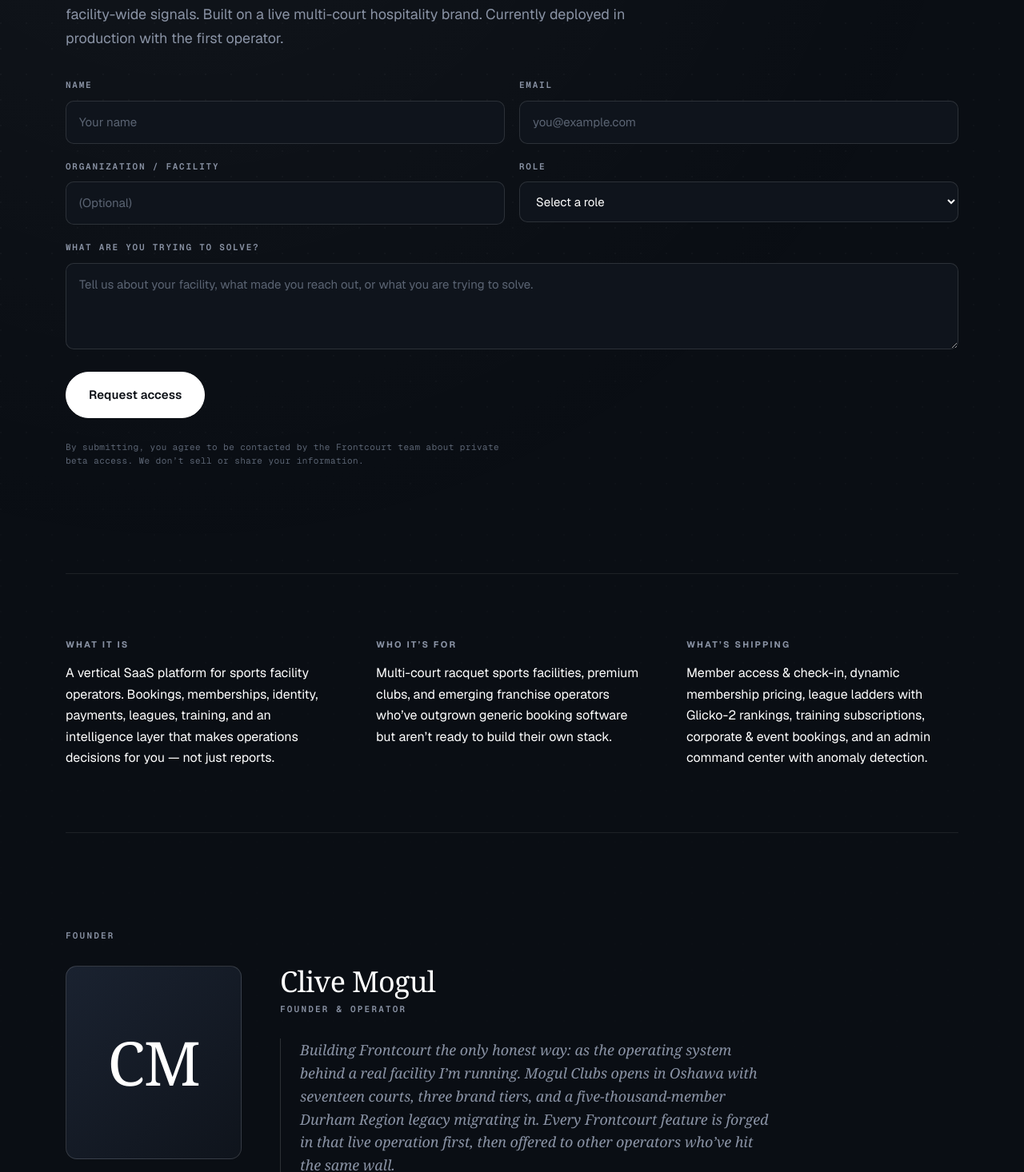
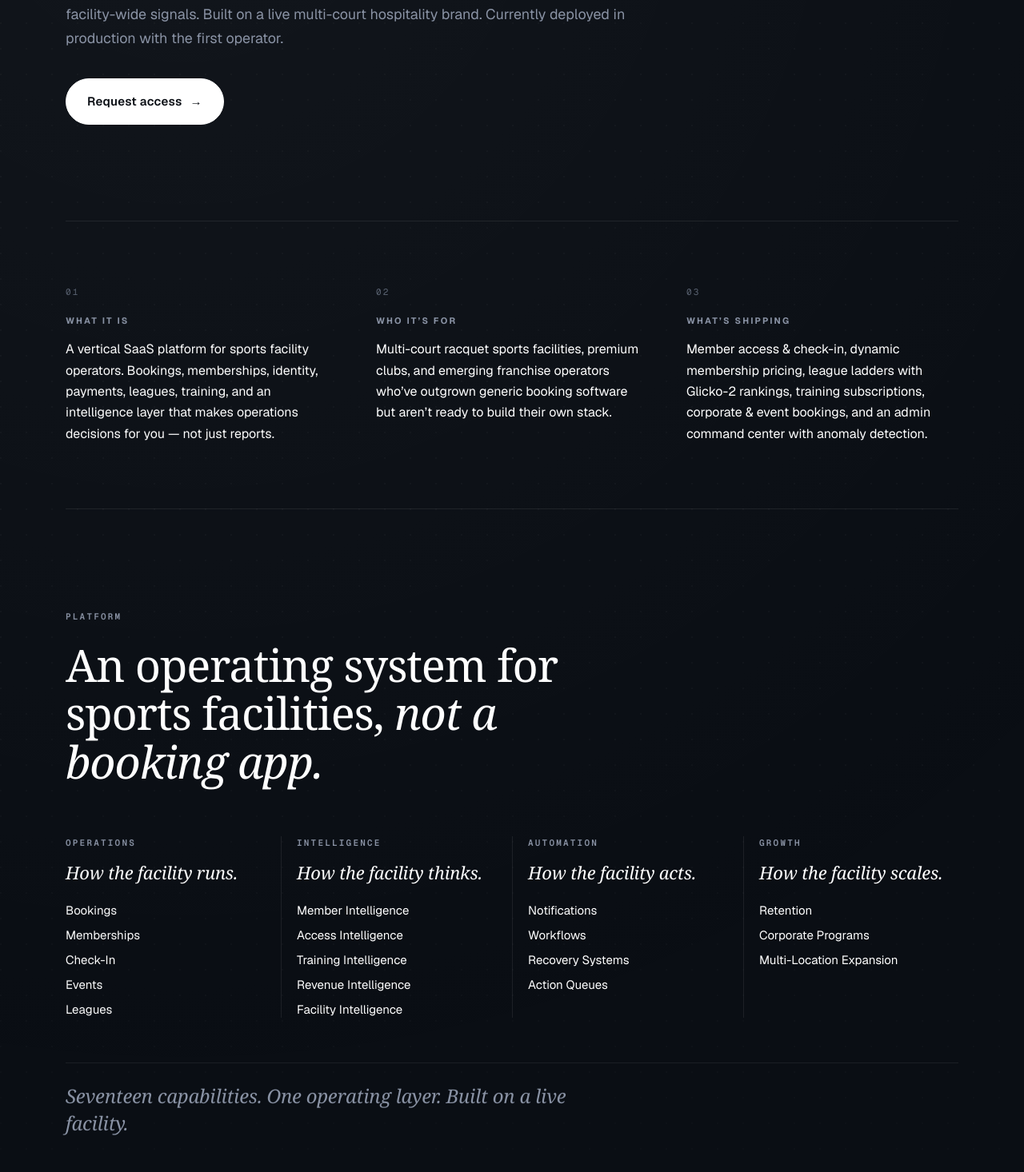
Before and after one commit to mogulclubs/frontcourt-site, a Next.js app: page / in a window 1280 px wide. Shown: the part 484-1950 px from the top of the page at 80% size. Built offline with nearby package versions, Linux system fonts and the light colour scheme.

Commit message:
feat(upgrade): restructure page IA (header CTA, hero, OS, founder, promoted waitlist)

```diff
--- a/app/page.tsx
+++ b/app/page.tsx
@@ -1,54 +1,14 @@
-'use client'
-
-import { useState, type FormEvent } from 'react'
-
-type Status = 'idle' | 'submitting' | 'success' | 'error'
-
-const EMAIL_RX = /^[^\s@]+@[^\s@]+\.[^\s@]+$/
+import { Reveal } from '@/components/Reveal'
+import { PlatformGrid } from '@/components/PlatformGrid'
+import { WaitlistSection } from '@/components/WaitlistSection'
 
 export default function HomePage() {
-  const [status, setStatus] = useState<Status>('idle')
-  const [error, setError] = useState<string | null>(null)
-
-  async function handleSubmit(e: FormEvent<HTMLFormElement>) {
-    e.preventDefault()
-    setError(null)
-    const form = e.currentTarget
-    const data = new FormData(form)
-    const name = String(data.get('name') || '').trim()
-    const email = String(data.get('email') || '').trim()
-    const organization = String(data.get('organization') || '').trim()
-    const role = String(data.get('role') || '').trim()
-    const message = String(data.get('message') || '').trim()
-    const honeypot = String(data.get('company_size_bot') || '').trim()
-    if (honeypot.length > 0) { setStatus('success'); return }
-    if (!email || !EMAIL_RX.test(email)) { setError('Please enter a valid email address.'); return }
-    setStatus('submitting')
-    try {
-      const res = await fetch('/api/waitlist', {
-        method: 'POST',
-        headers: { 'Content-Type': 'application/json' },
-        body: JSON.stringify({ name, email, organization, role, message }),
-      })
-      const body = await res.json().catch(() => ({} as { ok?: boolean; error?: string }))
-      if (!res.ok || body?.ok !== true) {
-        setError(typeof body?.error === 'string' ? body.error : 'Something went wrong. Please try again.')
-        setStatus('error')
-        return
-      }
-      setStatus('success')
-      form.reset()
-    } catch {
-      setError('Network error. Please try again.')
-      setStatus('error')
-    }
-  }
-
   return (
     <main className="page">
       <div className="container">
+
         <header className="topbar">
-          <a className="brand" href="/" aria-label="Frontcourt.ai — Intelligence for sports facilities">
+          <a className="brand hero-anim hero-anim-1" href="/" aria-label="Frontcourt.ai — Intelligence for sports facilities">
             <svg className="brand-mark" viewBox="0 0 64 64" xmlns="http://www.w3.org/2000/svg" aria-hidden="true">
               <g transform="matrix(0.0306,0,0,-0.0306,2.74,66.32)" fill="currentColor">
                 <path d="M1275 2029 c-143 -28 -329 -107 -467 -199 -145 -97 -320 -279 -419 -435 -139 -218 -198 -428 -186 -660 6 -121 35 -228 85 -314 60 -103 209 -220 249 -195 39 25 85 212 103 419 17 201 57 346 147 535 120 250 356 545 598 746 58 48 104 92 102 98 -5 14 -146 17 -212 5z" />
@@ -61,111 +21,78 @@
               <span className="brand-tagline">Intelligence for sports facilities</span>
             </span>
           </a>
-          <div className="topbar-meta">Est. 2026 · Oshawa, ON</div>
+          <a className="nav-cta hero-anim hero-anim-2" href="#access">
+            <span>Request access</span>
+            <span aria-hidden="true">→</span>
+          </a>
         </header>
 
         <section className="hero">
-          <span className="status-pill">
+          <span className="status-pill hero-anim hero-anim-3">
             <span className="pulse" aria-hidden="true" />
             In Private Beta
           </span>
 
-          <h1 className="h1">
+          <h1 className="h1 hero-anim hero-anim-4">
             The intelligence layer for <em>sports facilities</em>.
           </h1>
 
-          <p className="lede">
+          <p className="lede hero-anim hero-anim-5">
             Frontcourt is the operating software powering modern clubs, courts, and academies — from member identity and booking trust to league rankings, training analytics, and facility-wide signals. Built on a live multi-court hospitality brand. Currently deployed in production with the first operator.
           </p>
 
-          {status === 'success' ? (
-            <div className="form-success" role="status" aria-live="polite">
-              <strong>You&rsquo;re on the list.</strong> We&rsquo;ll reach out personally when your category opens. Expect a note from Clive within a week or two — not a drip campaign.
-            </div>
-          ) : (
-            <form className="waitlist" onSubmit={handleSubmit} noValidate>
-              <div className="field">
-                <div className="row-two">
-                  <div>
-                    <label htmlFor="name">Name</label>
-                    <input id="name" name="name" type="text" required autoComplete="name" className="input" placeholder="Your name" maxLength={200} />
-                  </div>
-                  <div>
-                    <label htmlFor="email">Email</label>
-                    <input id="email" name="email" type="email" required autoComplete="email" className="input" placeholder="you@example.com" maxLength={254} />
-                  </div>
-                </div>
-                <div className="row-two">
-                  <div>
-                    <label htmlFor="organization">Organization / Facility</label>
-                    <input id="organization" name="organization" type="text" autoComplete="organization" className="input" placeholder="(Optional)" maxLength={200} />
-                  </div>
-                  <div>
-                    <label htmlFor="role">Role</label>
-                    <select id="role" name="role" className="select" defaultValue="">
-                      <option value="" disabled>Select a role</option>
-                      <option value="owner">Facility Owner</option>
-                      <option value="operator">Operator / GM</option>
-                      <option value="manager">Manager</option>
-                      <option value="franchise">Franchise / Multi-Site</option>
-                      <option value="investor">Investor</option>
-                      <option value="partner">Strategic Partner</option>
-                      <option value="press">Press / Analyst</option>
-                      <option value="other">Other</option>
-                    </select>
-                  </div>
-                </div>
-                <div>
-                  <label htmlFor="message">What are you trying to solve?</label>
-                  <textarea id="message" name="message" className="textarea" placeholder="Tell us about your facility, what made you reach out, or what you are trying to solve." maxLength={2000} />
-                </div>
-                <div aria-hidden="true" style={{ position: 'absolute', left: '-9999px', width: 1, height: 1, overflow: 'hidden' }}>
-                  <label htmlFor="company_size_bot">Company size (do not fill)</label>
-                  <input id="company_size_bot" name="company_size_bot" type="text" tabIndex={-1} autoComplete="off" />
-                </div>
-                {error && <div className="form-error" role="alert" aria-live="assertive">{error}</div>}
-                <button type="submit" className="button" disabled={status === 'submitting'}>
-                  {status === 'submitting' ? 'Adding you…' : 'Request access'}
-                </button>
-                <p className="form-note">By submitting, you agree to be contacted by the Frontcourt team about private beta access. We don&rsquo;t sell or share your information.</p>
-              </div>
-            </form>
-          )}
+          <a className="hero-cta hero-anim hero-anim-6" href="#access">
+            <span>Request access</span>
+            <span className="arrow" aria-hidden="true">→</span>
+          </a>
         </section>
 
         <section className="positioning">
           <div className="positioning-grid">
-            <div className="positioning-item">
+            <Reveal className="positioning-item">
+              <span className="pos-num">01</span>
               <h3>What it is</h3>
               <p>A vertical SaaS platform for sports facility operators. Bookings, memberships, identity, payments, leagues, training, and an intelligence layer that makes operations decisions for you — not just reports.</p>
-            </div>
-            <div className="positioning-item">
+            </Reveal>
+            <Reveal delay={80} className="positioning-item">
+              <span className="pos-num">02</span>
               <h3>Who it&rsquo;s for</h3>
               <p>Multi-court racquet sports facilities, premium clubs, and emerging franchise operators who&rsquo;ve outgrown generic booking software but aren&rsquo;t ready to build their own stack.</p>
-            </div>
-            <div className="positioning-item">
+            </Reveal>
+            <Reveal delay={160} className="positioning-item">
+              <span className="pos-num">03</span>
               <h3>What&rsquo;s shipping</h3>
               <p>Member access &amp; check-in, dynamic membership pricing, league ladders with Glicko-2 rankings, training subscriptions, corporate &amp; event bookings, and an admin command center with anomaly detection.</p>
-            </div>
+            </Reveal>
           </div>
         </section>
 
+        <PlatformGrid />
+
         <section className="founder">
-          <div className="founder-eyebrow">Founder</div>
-          <div className="founder-card">
+          <Reveal>
+            <div className="founder-eyebrow">FOUNDER&rsquo;S NOTE</div>
+          </Reveal>
+          <Reveal delay={80} className="founder-card">
             <div className="founder-photo"><span className="initials">CM</span></div>
             <div>
               <h2 className="founder-name">Clive Mogul</h2>
-              <p className="founder-role">Founder &amp; Operator</p>
+              <p className="founder-role">Operator-Founder · Oshawa, Ontario</p>
               <p className="founder-bio">Building Frontcourt the only honest way: as the operating system behind a real facility I&rsquo;m running. Mogul Clubs opens in Oshawa with seventeen courts, three brand tiers, and a five-thousand-member Durham Region legacy migrating in. Every Frontcourt feature is forged in that live operation first, then offered to other operators who&rsquo;ve hit the same wall.</p>
             </div>
-          </div>
+          </Reveal>
         </section>
 
+        <WaitlistSection />
+
         <footer className="footer">
-          <div>© 2026 Frontcourt. Operated from Oshawa, Ontario.</div>
-          <div><a href="mailto:hello@mogulclubs.com">hello@mogulclubs.com</a></div>
+          <div className="footer-row">
+            <div>© 2026 Frontcourt</div>
+            <div>Operated from Oshawa, Ontario</div>
+            <a href="mailto:hello@mogulclubs.com">hello@mogulclubs.com</a>
+          </div>
         </footer>
+
       </div>
     </main>
   )
```
